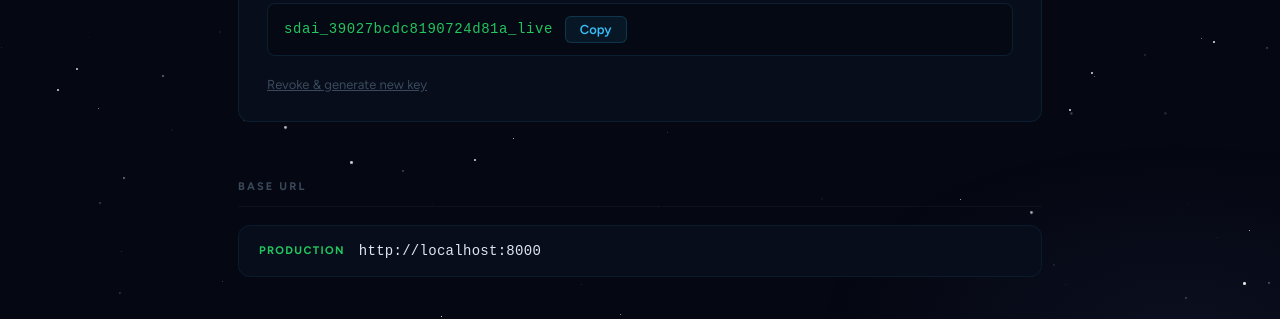
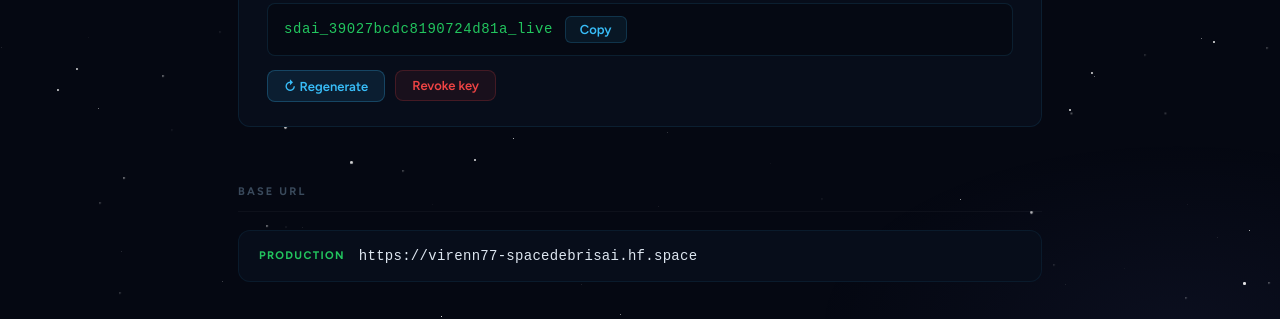
Before and after one commit to viren-pandey/SpaceDebrisAI, a React (Vite) app in the folder frontend/: page /api in a window 1280 px wide. Both pictures are taken after typing "name@example.com" into the empty fields and a click on the button "Generate key". Shown: the part 775-1094 px from the top of the page. Built offline with nearby package versions, Linux system fonts and the light colour scheme; no server answers.

Commit message:
made it fully working

```diff
--- a/frontend/src/api/backend.js
+++ b/frontend/src/api/backend.js
@@ -1,4 +1,4 @@
-const API = import.meta.env.VITE_API_URL ?? "http://127.0.0.1:8000";
+const API = import.meta.env.VITE_API_URL ?? "https://virenn77-spacedebrisai.hf.space";
 
 export async function fetchSimulation() {
   const res = await fetch(`${API}/simulate`, {
--- a/frontend/src/components/Footer.jsx
+++ b/frontend/src/components/Footer.jsx
@@ -5,13 +5,13 @@ export default function Footer() {
     <footer className="site-footer">
       <div className="footer-inner">
         <nav className="footer-links">
-          <a className="footer-link" href={`${import.meta.env.VITE_API_URL ?? "http://localhost:8000"}/docs`} target="_blank" rel="noopener noreferrer">API Docs</a>
+          <a className="footer-link" href={`${import.meta.env.VITE_API_URL ?? "https://virenn77-spacedebrisai.hf.space"}/docs`} target="_blank" rel="noopener noreferrer">API Docs</a>
           <span className="footer-divider" />
           <Link className="footer-link" to="/api">API Portal</Link>
           <span className="footer-divider" />
           <a className="footer-link" href="/">Dashboard</a>
           <span className="footer-divider" />
-          <a className="footer-link" href={`${import.meta.env.VITE_API_URL ?? "http://localhost:8000"}/simulate`} target="_blank" rel="noopener noreferrer">Raw data</a>
+          <a className="footer-link" href={`${import.meta.env.VITE_API_URL ?? "https://virenn77-spacedebrisai.hf.space"}/simulate`} target="_blank" rel="noopener noreferrer">Raw data</a>
         </nav>
         <p className="footer-copy">© 2026 Viren Pandey — SpaceDebrisAI</p>
       </div>
--- a/frontend/src/index.css
+++ b/frontend/src/index.css
@@ -2013,6 +2013,38 @@ body {
   padding: 0; transition: color .15s;
 }
 .ap-btn-text:hover { color: var(--text); }
+
+/* Key actions row — Regenerate + Revoke */
+.ap-key-actions {
+  display: flex; align-items: center; gap: 10px; flex-wrap: wrap;
+  margin-top: 12px;
+}
+.ap-btn-regen {
+  background: rgba(56,189,248,.1); border: 1px solid rgba(56,189,248,.25);
+  color: var(--accent); border-radius: 8px;
+  padding: 7px 16px; font-family: var(--font); font-size: 13px; font-weight: 600;
+  cursor: pointer; transition: background .15s, border-color .15s;
+}
+.ap-btn-regen:hover { background: rgba(56,189,248,.2); border-color: rgba(56,189,248,.45); }
+.ap-btn-revoke {
+  background: rgba(239,68,68,.08); border: 1px solid rgba(239,68,68,.2);
+  color: #ef4444; border-radius: 8px;
+  padding: 7px 16px; font-family: var(--font); font-size: 13px; font-weight: 600;
+  cursor: pointer; transition: background .15s, border-color .15s;
+}
+.ap-btn-revoke:hover { background: rgba(239,68,68,.18); border-color: rgba(239,68,68,.4); }
+.ap-revoke-confirm {
+  display: flex; align-items: center; gap: 10px; flex-wrap: wrap;
+}
+.ap-revoke-warn {
+  font-family: var(--font); font-size: 12px; color: #ef4444; opacity: .85;
+}
+.ap-btn-revoke-confirm {
+  background: #ef4444; border: none; color: #fff; border-radius: 8px;
+  padding: 7px 14px; font-family: var(--font); font-size: 13px; font-weight: 700;
+  cursor: pointer; transition: background .15s;
+}
+.ap-btn-revoke-confirm:hover { background: #dc2626; }
 
 /* Base URL */
 .ap-base-url {
--- a/frontend/src/pages/About.jsx
+++ b/frontend/src/pages/About.jsx
@@ -107,7 +107,7 @@ export default function About() {
       <section className="about-credit">
         <p>Built by <strong style={{ color: "var(--text-1)" }}>Viren Pandey</strong> — 2026 — SpaceDebrisAI</p>
         <p style={{ marginTop: 6 }}>
-          API docs: <a className="about-link" href={`${import.meta.env.VITE_API_URL ?? "http://localhost:8000"}/docs`} target="_blank" rel="noopener noreferrer">API docs</a>
+          API docs: <a className="about-link" href={`${import.meta.env.VITE_API_URL ?? "https://virenn77-spacedebrisai.hf.space"}/docs`} target="_blank" rel="noopener noreferrer">API docs</a>
         </p>
       </section>
     </>
--- a/frontend/src/pages/ApiPage.jsx
+++ b/frontend/src/pages/ApiPage.jsx
@@ -15,7 +15,7 @@ function generateApiKey(email) {
 }
 
 // ── Endpoint definitions ─────────────────────────────────────────────────────
-const BASE = "http://localhost:8000";
+const BASE = "https://virenn77-spacedebrisai.hf.space";
 
 const ENDPOINTS = [
   {
@@ -94,7 +94,7 @@ const CODE = {
   python: (key) => `import requests
 
 API_KEY = "${key}"
-BASE    = "http://localhost:8000"
+BASE    = "https://virenn77-spacedebrisai.hf.space"
 
 # Fetch all satellite positions
 r = requests.get(f"{BASE}/satellites", headers={"X-API-Key": API_KEY})
@@ -110,7 +110,7 @@ for pair in sim["closest_pairs"][:3]:
     lvl  = pair["before"]["risk"]["level"]
     print(f"{a} ↔ {b}: {d:.1f} km  [{lvl}]")`,
 
-  javascript: (key) => `const BASE    = "http://localhost:8000";
+  javascript: (key) => `const BASE    = "https://virenn77-spacedebrisai.hf.space";
 const API_KEY = "${key}";
 const headers = { "X-API-Key": API_KEY };
 
@@ -127,13 +127,13 @@ sim.closest_pairs.slice(0, 3).forEach(({ satellites: [a, b], before }) =>
 );`,
 
   curl: (key) => `# Health check
-curl http://localhost:8000/health
+curl https://virenn77-spacedebrisai.hf.space/health
 
 # All 200 satellite positions
-curl -H "X-API-Key: ${key}" http://localhost:8000/satellites | jq '.satellites[:5]'
+curl -H "X-API-Key: ${key}" https://virenn77-spacedebrisai.hf.space/satellites | jq '.satellites[:5]'
 
 # Full proximity simulation
-curl -H "X-API-Key: ${key}" http://localhost:8000/simulate | jq '{mode,meta,closest_pairs: .closest_pairs[:3]}'`,
+curl -H "X-API-Key: ${key}" https://virenn77-spacedebrisai.hf.space/simulate | jq '{mode,meta,closest_pairs: .closest_pairs[:3]}'`,
 };
 
 // ── Component ────────────────────────────────────────────────────────────────
@@ -144,6 +144,7 @@ export default function ApiPage() {
   const [expanded, setExpanded] = useState({});
   const [codeLang, setCodeLang] = useState("python");
   const [codeCopied, setCodeCopied] = useState(false);
+  const [revokeConfirm, setRevokeConfirm] = useState(false);
 
   // Restore saved key
   useEffect(() => {
@@ -157,6 +158,28 @@ export default function ApiPage() {
     const key = generateApiKey(email.trim());
     setApiKey(key);
     localStorage.setItem("sdai_api_key", key);
+  }
+
+  function handleRegenerate() {
+    const seed = apiKey + Date.now().toString();
+    let h = 5381;
+    for (let i = 0; i < seed.length; i++) {
+      h = (Math.imul(h, 31) + seed.charCodeAt(i)) | 0;
+    }
+    const seg1 = Math.abs(h).toString(16).padStart(8, "0");
+    const seg2 = Date.now().toString(16).slice(-8);
+    const seg3 = Math.floor(Math.random() * 0xffff).toString(16).padStart(4, "0");
+    const newKey = `sdai_${seg1}${seg2}${seg3}_live`;
+    setApiKey(newKey);
+    localStorage.setItem("sdai_api_key", newKey);
+    setRevokeConfirm(false);
+  }
+
+  function handleRevoke() {
+    setApiKey("");
+    localStorage.removeItem("sdai_api_key");
+    setEmail("");
+    setRevokeConfirm(false);
   }
 
   function handleCopyKey() {
@@ -242,16 +265,29 @@ export default function ApiPage() {
                     {copied ? "Copied ✓" : "Copy"}
                   </button>
                 </div>
-                <button
-                  className="ap-btn-text"
-                  onClick={() => {
-                    setApiKey("");
-                    localStorage.removeItem("sdai_api_key");
-                    setEmail("");
-                  }}
-                >
-                  Revoke &amp; generate new key
-                </button>
+                <div className="ap-key-actions">
+                  <button className="ap-btn-regen" onClick={handleRegenerate}>
+                    ↻ Regenerate
+                  </button>
+                  {!revokeConfirm ? (
+                    <button
+                      className="ap-btn-revoke"
+                      onClick={() => setRevokeConfirm(true)}
+                    >
+                      Revoke key
+                    </button>
+                  ) : (
+                    <div className="ap-revoke-confirm">
+                      <span className="ap-revoke-warn">This will delete your key permanently.</span>
+                      <button className="ap-btn-revoke-confirm" onClick={handleRevoke}>
+                        Yes, revoke
+                      </button>
+                      <button className="ap-btn-text" onClick={() => setRevokeConfirm(false)}>
+                        Cancel
+                      </button>
+                    </div>
+                  )}
+                </div>
               </>
             )}
           </div>
```
